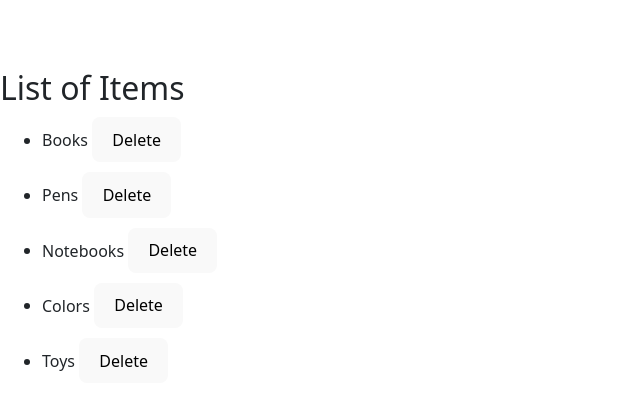
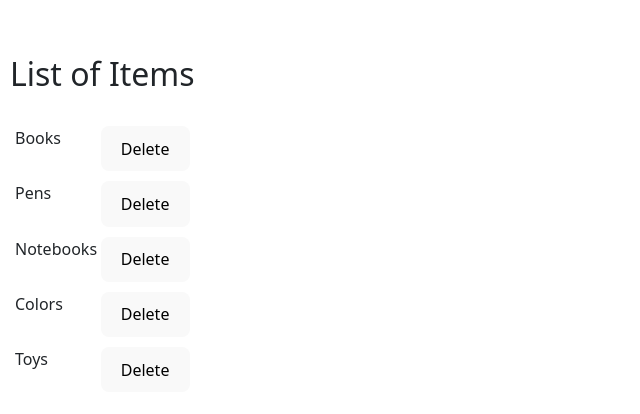
Before and after one commit to uveshaminchamadiya/react-tut, a React app: page / in a window 1280 px wide. Shown: the part 166-580 px from the top of the page, without its empty margins (0-640 px from the left). Built offline with nearby package versions, Linux system fonts and the light colour scheme; the HTML template or start-up script is replaced by a standard one.

Commit message:
with different components for delete, list and dialog

```diff
--- a/src/App.jsx
+++ b/src/App.jsx
@@ -1,5 +1,6 @@
 import React from 'react';
-import ListOfItems from './props/deleteItem/app';
+import ListOfItems from './props/deleteItemWithProps/itemList';
+
 ;
 
 
--- a/src/props/deleteItem/delete.jsx
+++ /dev/null
@@ -1,61 +0,0 @@
-import React, { useState } from "react";
-import { Button, Dialog, DialogActions, DialogContent, DialogContentText, DialogTitle } from "@mui/material";
-
-const DeleteItem = ({ items, onDelete, onCancel }) => {
-  const [open, setOpen] = useState(false);
-  const [itemToDelete, setItemToDelete] = useState(null);
-
-  const handleOpen = (item) => {
-    setItemToDelete(item);
-    setOpen(true);
-  };
-
-  const handleClose = () => {
-    setOpen(false);
-    setItemToDelete(null);
-    onCancel();
-  };
-
-  const handleDelete = () => {
-    onDelete(itemToDelete);
-    handleClose();
-  };
-
-  return (
-    <div>
-      <h2>List of Items</h2>
-      <ul>
-        {items.map((item) => (
-          <li key={item.id} style={{margin: "10px"}}>
-            {item.name}{" "}
-            <button onClick={() => handleOpen(item)}>
-              Delete
-            </button>
-          </li>
-        ))}
-      </ul>
-
-      <Dialog
-        open={open}
-        onClose={handleClose}
-      >
-        <DialogTitle>Delete Item</DialogTitle>
-        <DialogContent>
-          <DialogContentText id="alert-dialog-description">
-            Are you sure you want to delete {itemToDelete?.name}?
-          </DialogContentText>
-        </DialogContent>
-        <DialogActions>
-          <Button onClick={handleClose} color="primary">
-            No
-          </Button>
-          <Button onClick={handleDelete} color="secondary" autoFocus>
-            Yes
-          </Button>
-        </DialogActions>
-      </Dialog>
-    </div>
-  );
-};
-
-export default DeleteItem;
--- /dev/null
+++ b/src/props/deleteItemWithProps/deleteDialog.jsx
@@ -0,0 +1,33 @@
+import {
+  Button,
+  Dialog,
+  DialogActions,
+  DialogContent,
+  DialogContentText,
+  DialogTitle,
+} from "@mui/material";
+
+const DeleteDialog = ({handleClose, handleDelete, open, itemToDelete}) => {
+  return (
+    <div>
+      <Dialog open={open} onClose={handleClose}>
+        <DialogTitle>Delete Item</DialogTitle>
+        <DialogContent>
+          <DialogContentText id="alert-dialog-description">
+            Are you sure you want to delete <strong>{itemToDelete?.name}</strong>?
+          </DialogContentText>
+        </DialogContent>
+        <DialogActions>
+          <Button onClick={handleClose} color="primary">
+            No
+          </Button>
+          <Button onClick={handleDelete} color="secondary" autoFocus>
+            Yes
+          </Button>
+        </DialogActions>
+      </Dialog>
+    </div>
+  )
+}
+
+export default DeleteDialog
--- /dev/null
+++ b/src/props/deleteItemWithProps/deleteItem.jsx
@@ -0,0 +1,40 @@
+import React, { useState } from "react";
+import DeleteDialog from "./deleteDialog";
+
+const DeleteItem = ({ items, onDelete, onCancel }) => {
+  const [open, setOpen] = useState(false);
+  const [itemToDelete, setItemToDelete] = useState(null);
+
+  const handleOpen = (item) => {
+    setItemToDelete(item);
+    setOpen(true);
+  };
+
+  const handleClose = () => {
+    setOpen(false);
+    setItemToDelete(null);
+    onCancel();
+  };
+
+  const handleDelete = () => {
+    onDelete(itemToDelete);
+    setOpen(false)
+  };
+
+  return (
+    <div>
+        <h2 style={{padding: 10}}>List of Items</h2>
+        <ul style={{padding: 10, listStyle: "none"}}>
+          {items.map((item) => (
+            <li key={item.id} style={{display: "flex", justifyContent: "space-between", padding: "5px"}}>
+              {item.name}{" "}
+              <button onClick={() => handleOpen(item)}>Delete</button>
+            </li>
+          ))}
+        </ul>
+        <DeleteDialog handleClose={handleClose} handleDelete={handleDelete} open={open} itemToDelete={itemToDelete}/>
+    </div>
+  );
+};
+
+export default DeleteItem;
--- a/src/props/deleteItem/app.jsx
+++ b/src/props/deleteItemWithProps/itemList.jsx
@@ -1,5 +1,5 @@
 import { useState } from "react";
-import DeleteItem from "./delete";
+import DeleteItem from "./deleteItem";
 import { ToastContainer, toast } from "react-toastify";
 import 'react-toastify/dist/ReactToastify.css';
 
@@ -14,7 +14,7 @@ const ListOfItems = () => {
 
   const handleDelete = (item) => {
     setItems((prevItems) => prevItems.filter((i) => i.id !== item.id));
-    toast.success(`${item.name} deleted successfully!`);
+    toast.success(`Item Deleted successfully!`);
   };
 
   const handleCancel = () => {
```
